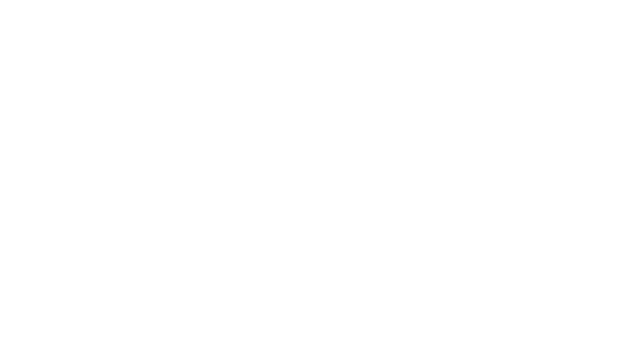
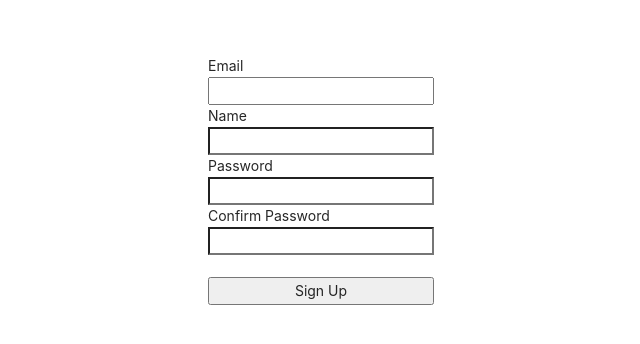
Before and after one commit to hurima90-kim/Study-Space, a React (Create React App) app in the folder client/: page /register in a window 1280 px wide. Shown: the part 220-564 px from the top of the page, without its empty margins (319-959 px from the left). Built offline with nearby package versions, Linux system fonts and the light colour scheme.

Commit message:
Feat: Setting Redux and add register, login, logout function

```diff
--- a/client/src/App.js
+++ b/client/src/App.js
@@ -1,9 +1,25 @@
-import React from 'react'
+import React from 'react';
+import {
+  BrowserRouter as Router,
+  Switch,
+  Route,
+  Link
+} from 'react-router-dom';
+import LandingPage from './components/views/LandingPage/LandingPage';
+import LoginPage from './components/views/LoginPage/LoginPage';
+import RegisterPage from './components/views/RegisterPage/RegisterPage';
 
 function App() {
   return (
-    <div>
-    </div>
+    <Router>
+      <div>
+        <Switch>
+          <Route exact path="/" component={LandingPage} />
+          <Route exact path="/login" component={LoginPage} />
+          <Route exact path="/register" component={RegisterPage} />
+        </Switch>
+      </div>
+    </Router>
   );
 }
 
--- /dev/null
+++ b/client/src/_actions/types.js
@@ -0,0 +1,2 @@
+export const LOGIN_USER = 'login_user'
+export const REGISTER_USER = 'register_user'
--- /dev/null
+++ b/client/src/_actions/user_action.js
@@ -0,0 +1,29 @@
+import axios from "axios";
+import {
+    LOGIN_USER, REGISTER_USER
+} from './types';
+
+
+export function loginUser(dataToSubmit){
+
+    const request = axios.post('/api/users/login', dataToSubmit)
+        .then(response => response.data)
+
+        return {
+            type: LOGIN_USER,
+            payload: request
+        }
+
+}
+
+export function registerUser(dataToSubmit){
+
+    const request = axios.post('/api/users/register', dataToSubmit)
+        .then(response => response.data)
+
+        return {
+            type: REGISTER_USER,
+            payload: request
+        }
+
+}
--- /dev/null
+++ b/client/src/_reducers/index.js
@@ -0,0 +1,8 @@
+import { combineReducers } from "redux";
+import user from './user_reducer';
+
+const rootReducer = combineReducers({
+    user
+})
+
+export default rootReducer;
--- /dev/null
+++ b/client/src/_reducers/user_reducer.js
@@ -0,0 +1,20 @@
+import {
+    LOGIN_USER, REGISTER_USER
+} from '../_actions/types';
+
+
+// eslint-disable-next-line import/no-anonymous-default-export
+export default function(state = {}, action){
+
+    switch (action.type) {
+        case LOGIN_USER:
+            return {...state, loginSuccess: action.payload}
+            break;
+        case REGISTER_USER:
+            return {...state, register: action.payload}
+            break;
+        default:
+            return state;
+    }
+
+}
--- a/client/src/components/views/LandingPage/LandingPage.js
+++ b/client/src/components/views/LandingPage/LandingPage.js
@@ -1,9 +1,30 @@
-import React from 'react'
+import React, { useEffect } from 'react'
+import axios from 'axios'
 
-function LandingPage() {
+function LandingPage(props) {
+
+    useEffect(() => {
+        axios.get('/api/hello')
+            .then(response => { console.log(response) })
+    }, [])
+
+    const onClickHandler = () => {
+        axios.get(`/api/users/logout`)
+            .then(response => {
+                if(response.data.success){
+                    props.history.push('/login')
+                } else {
+                    alert('로그아웃 하는데 실패했습니다.')
+                }
+            })
+    }
+
     return (
-        <div>
-            LandingPage
+        <div style={{ display:'flex', justifyContent: 'center', alignItems: 'center',
+                        width:'100%', height: '100vh'
+        }}>
+            <h2>시작페이지</h2>
+            <button onClick={onClickHandler}>Logout</button>
         </div>
     )
 }
--- a/client/src/components/views/LoginPage/LoginPage.js
+++ b/client/src/components/views/LoginPage/LoginPage.js
@@ -1,9 +1,58 @@
-import React from 'react'
+import React, { useState } from 'react'
+import { useDispatch } from 'react-redux'
+import { loginUser } from '../../../_actions/user_action'
 
-function LoginPage() {
+function LoginPage(props) {
+    const dispatch = useDispatch()
+
+    const [Email, setEmail] = useState("")
+    const [Password, setPassword] = useState("")
+
+    const onEmailHandler = (event) => {
+
+        setEmail(event.currentTarget.value)
+    }
+
+    const onPasswordHandler = (event) => {
+
+        setPassword(event.currentTarget.value)
+    }
+
+    const onSubmitHandler = (event) => {
+        event.preventDefault()
+
+        console.log('Email', Email)
+        console.log('Password', Password)
+
+        let body = {
+            email: Email,
+            password: Password
+        }
+
+        dispatch(loginUser(body))
+            .then(response => {
+                if(response.payload.loginSuccess){
+                    props.history.push('/')
+                } else {
+                    alert('Error')
+                }
+            })
+    }
+
     return (
-        <div>
-            LoginPage
+        <div style={{ display:'flex', justifyContent: 'center', alignItems: 'center',
+                        width:'100%', height: '100vh'
+        }}>
+            <form style={{ display: 'flex', flexDirection: 'column'}}
+                onSubmit={onSubmitHandler}
+            >
+                <label>Email</label>
+                <input type="email" value={Email} onChange={onEmailHandler} />
+                <label>Password</label>
+                <input type="password" value={Password} onChange={onPasswordHandler} />
+                <br />
+                <button type="submit">Login</button>
+            </form>
         </div>
     )
 }
--- a/client/src/components/views/RegisterPage/RegisterPage.js
+++ b/client/src/components/views/RegisterPage/RegisterPage.js
@@ -1,9 +1,75 @@
-import React from 'react'
+import React, { useState } from 'react'
+import { useDispatch } from 'react-redux'
+import { registerUser } from '../../../_actions/user_action'
 
-function RegisterPage() {
+function RegisterPage(props) {
+    const dispatch = useDispatch()
+
+    const [Email, setEmail] = useState("")
+    const [Name, setName] = useState("")
+    const [Password, setPassword] = useState("")
+    const [ConfirmPassword, setConfirmPassword] = useState("")
+
+    const onEmailHandler = (event) => {
+        setEmail(event.currentTarget.value)
+    }
+
+    const onNameHandler = (event) => {
+        setName(event.currentTarget.value)
+    }
+
+    const onPasswordHandler = (event) => {
+        setPassword(event.currentTarget.value)
+    }
+
+    const onConfirmPasswordHandler = (event) => {
+        setConfirmPassword(event.currentTarget.value)
+    }
+
+    const onSubmitHandler = (event) => {
+        event.preventDefault()
+
+        if(Password !== ConfirmPassword){
+            return alert('비밀번호와 비밀번호 확인은 같아야 합니다.')
+        }
+
+        let body = {
+            email: Email,
+            name: Name,
+            password: Password
+        }
+
+        dispatch(registerUser(body))
+            .then(response => {
+                if(response.payload.success){
+                    props.history.push('/login')
+                } else {
+                    alert('Failed to sign up')
+                }
+            })
+    }
+
     return (
-        <div>
-            RegisterPage
+        <div style={{ display:'flex', justifyContent: 'center', alignItems: 'center',
+                        width:'100%', height: '100vh'
+        }}>
+            <form style={{ display: 'flex', flexDirection: 'column'}}
+                onSubmit={onSubmitHandler}
+            >
+                <label>Email</label>
+                <input type="email" value={Email} onChange={onEmailHandler} />
+
+                <label>Name</label>
+                <input type="text" value={Name} onChange={onNameHandler} />
+
+                <label>Password</label>
+                <input type="password" value={Password} onChange={onPasswordHandler} />
+
+                <label>Confirm Password</label>
+                <input type="password" value={ConfirmPassword} onChange={onConfirmPasswordHandler} />
+                <br />
+                <button type="submit">Sign Up</button>
+            </form>
         </div>
     )
 }
--- a/client/src/index.js
+++ b/client/src/index.js
@@ -2,10 +2,23 @@ import React from 'react';
 import ReactDOM from 'react-dom';
 import './index.css';
 import App from './App';
+import { Provider } from 'react-redux';
+import 'antd/dist/antd.css';
+import { applyMiddleware, createStore } from 'redux';
+import promiseMiddleware from 'redux-promise';
+import ReduxThunk from 'redux-thunk';
+import Reducer from './_reducers';
+
+const createProxyMiddleware = applyMiddleware(promiseMiddleware, ReduxThunk)(createStore)
 
 ReactDOM.render(
-  <React.StrictMode>
-    <App />
-  </React.StrictMode>,
-  document.getElementById('root')
+    <Provider
+      store={createProxyMiddleware(Reducer,
+        window.__REDUX_DEVTOOLS_EXTENSION__ &&
+        window.__REDUX_DEVTOOLS_EXTENSION__()
+      )}
+    >
+      <App />
+    </Provider>
+    , document.getElementById('root')
 );
```
Also changed, not shown: client/package.json (+8 -0 lines), client/src/setupProxy.js (added, +11 -0 lines), 1 other file (tests, documents, lock files or other folders).
